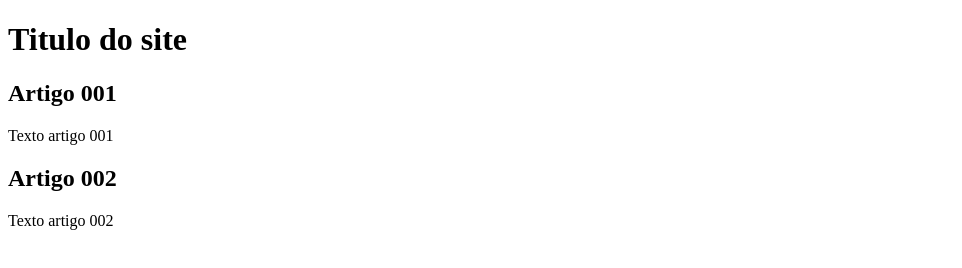
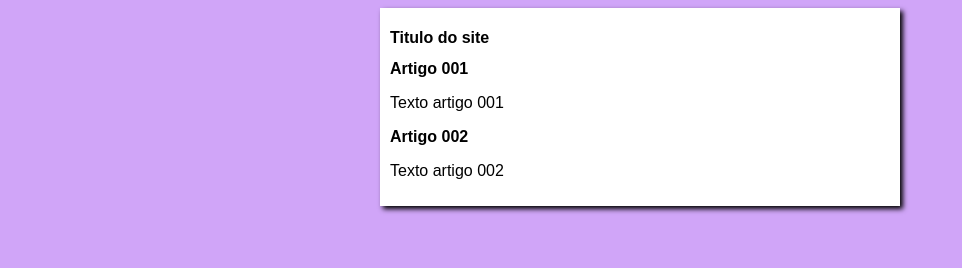
Before and after one commit to LuanCRVG/Projeto-site, a plain HTML site: page index.html in a window 1280 px wide. Shown: the whole page, without its empty margins (0-962 px from the left). Drawn offline with Linux system fonts and the light colour scheme.

Commit message:
iniciei o design

```diff
--- /dev/null
+++ b/estilos/style.css
@@ -0,0 +1,18 @@
+* {
+ font-family: Arial, Helvetica, sans-serif;
+ font-size: 16px;
+}
+
+body {
+    background-color: rgb(208, 165, 248);
+}
+
+main {
+
+ background-color: white;
+ width: 500px;
+ margin: auto;
+ padding: 10px;
+ box-shadow: 3px 3px 5px black;
+
+}
--- a/index.html
+++ b/index.html
@@ -4,6 +4,7 @@
     <meta charset="UTF-8">
     <meta name="viewport" content="width=device-width, initial-scale=1.0">
     <title>Título do Site</title>
+    <link rel="stylesheet" href="estilos/style.css">
 </head>
 <body>
      <main>
```
